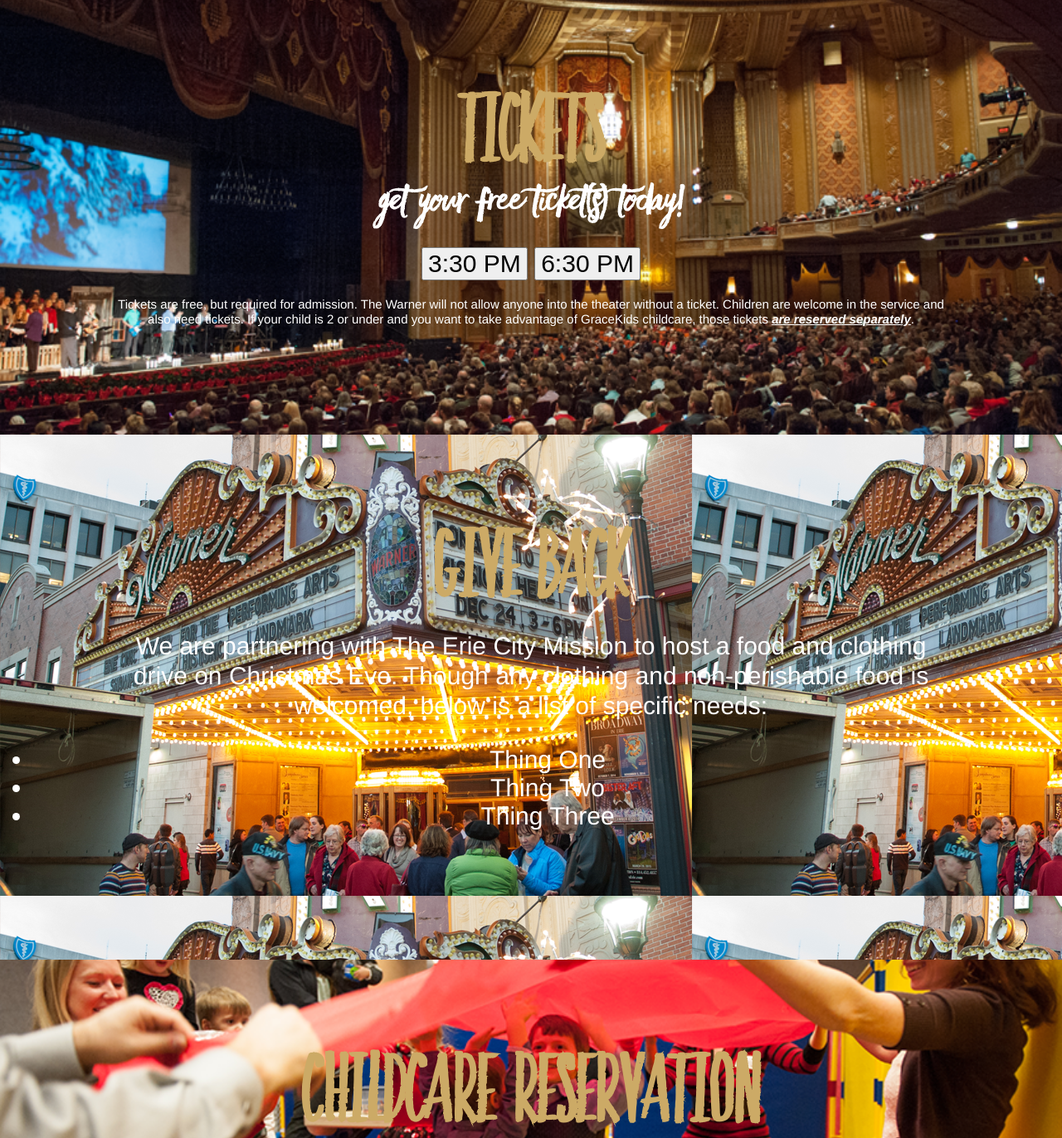
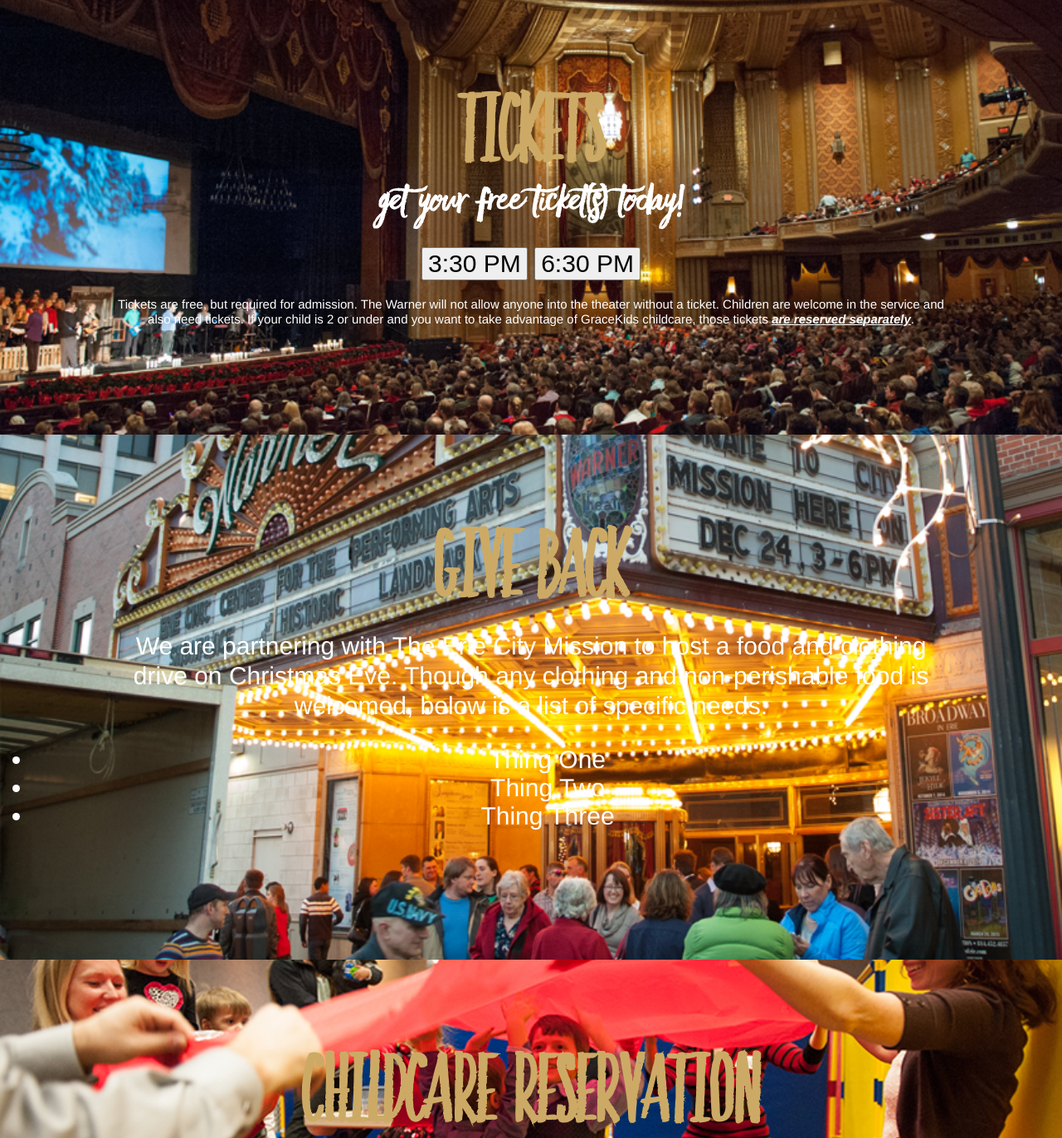
Before and after one commit to cfalzone/ChristmasAtTheWarner2015, a PHP site: page / in a window 1280 px wide. Shown: the part 950-2322 px from the top of the page at 83% size. Run offline with PHP 8.4, Linux system fonts and the light colour scheme; some libraries are stand-ins or nearby versions.

Commit message:
Missed an image

```diff
--- a/css/main.css
+++ b/css/main.css
@@ -86,7 +86,7 @@ img{
     background-image: url('../img/tickets.png');
 }
 #giveback {
-    background: url('../img/give-back.png');
+    background-image: url('../img/give-back.png');
 }
 #childcare {
     background-image: url('../img/childcare.png');
```
